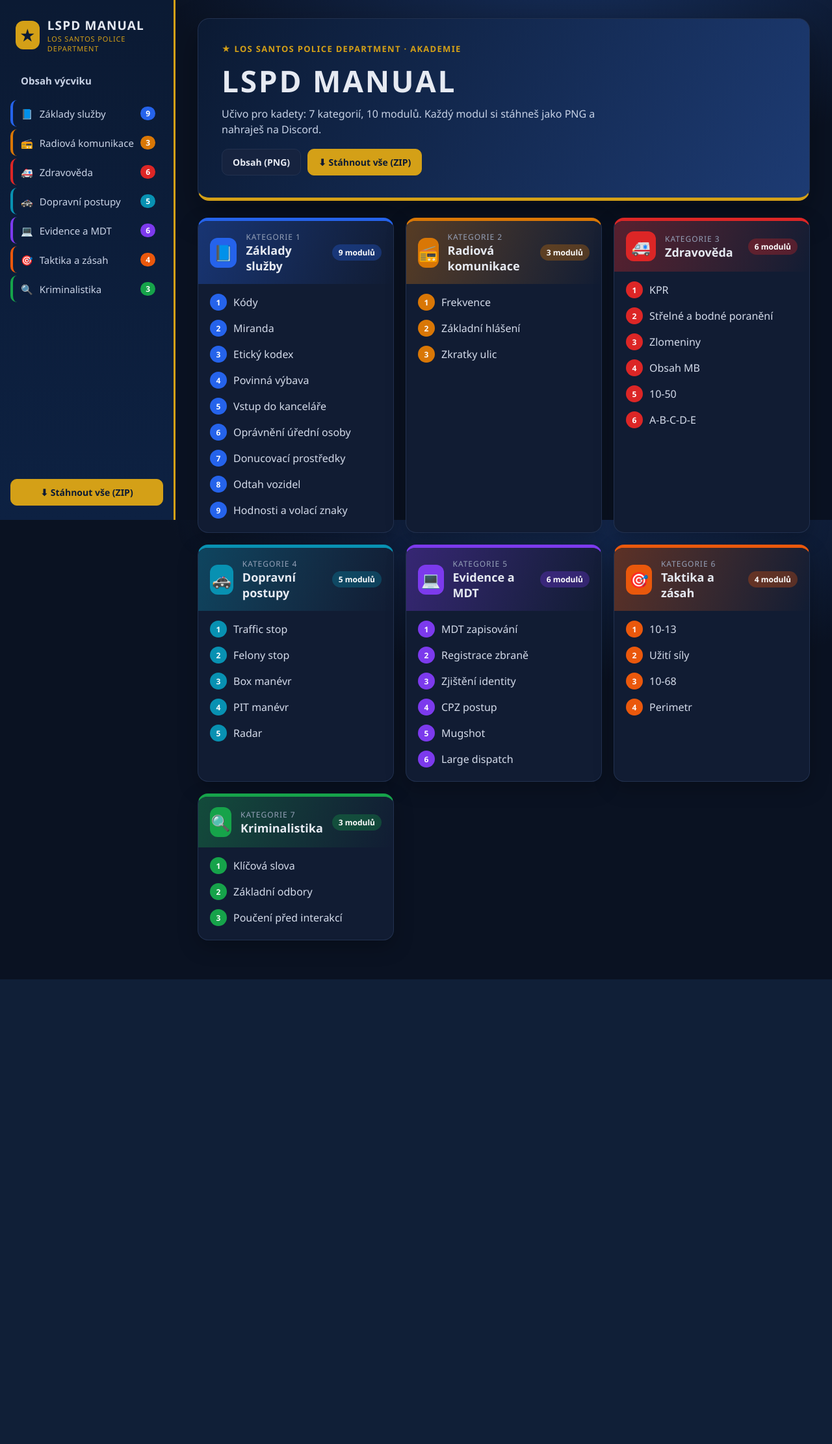
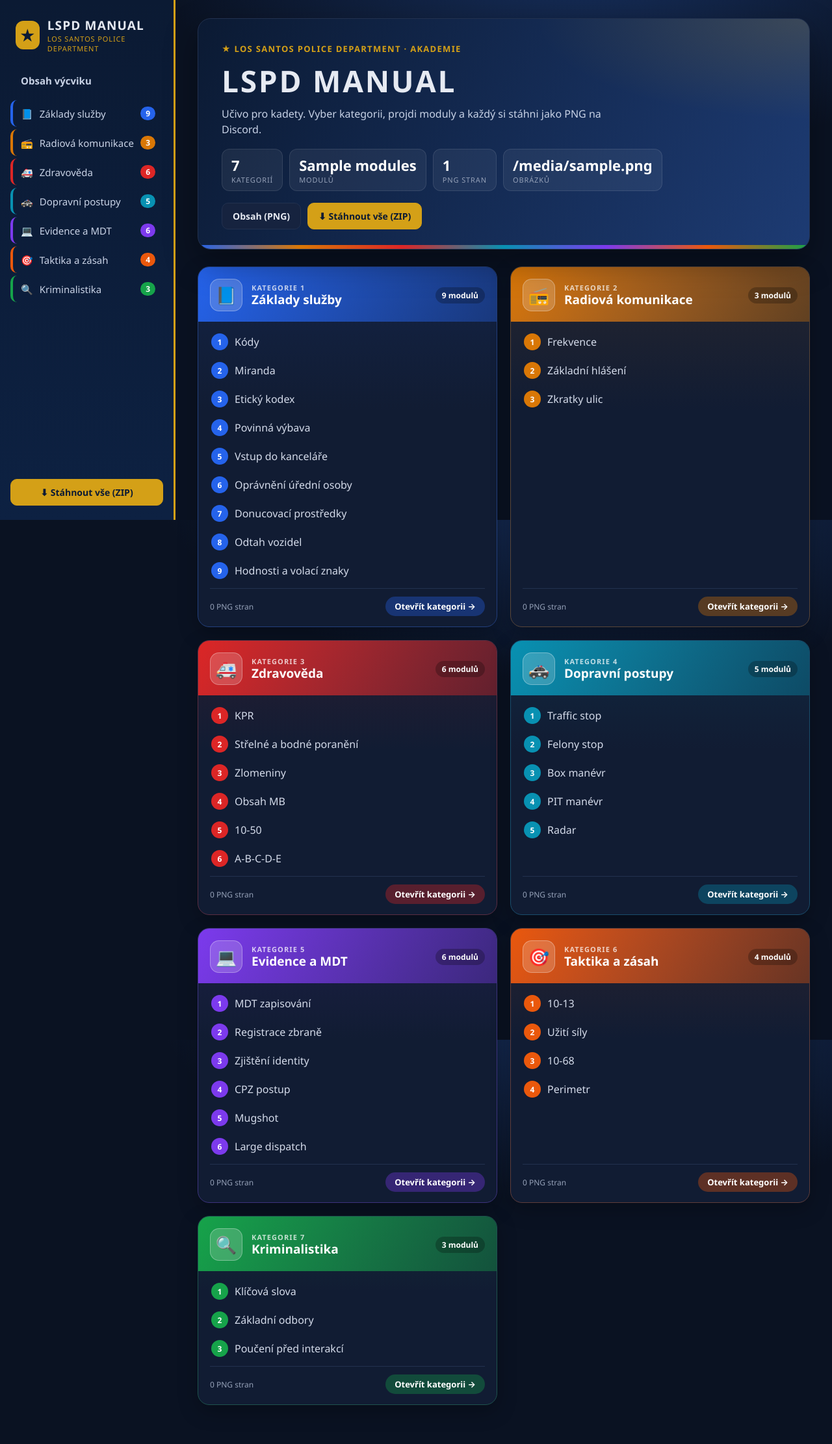
Before and after one commit to wraxczsk1/My-project, a Flask app: template templates/index.html in a window 1280 px wide. Shown: the whole page at 65% size. Before the commit the page ends 1507 px from the top, so only its background shows below. Run offline with Flask 3, Linux system fonts and the light colour scheme; the template is opened without the code that fills it: most values are stand-ins (such as "Sample title", 1, 10 or a date in 2020).

Commit message:
Redesign home page: hero stats and category stripe, colored category headers, module tags, card footers
Co-Authored-By: Devin AI <158243242+devin-ai-integration[bot]@users.noreply.github.com>

```diff
--- a/app.py
+++ b/app.py
@@ -75,8 +75,15 @@ def create_app():
 
     @app.route("/")
     def index():
-        total = sum(len(c["moduly"]) for c in MANUAL)
-        return render_template("index.html", total=total)
+        previews = [[module_preview(ci, mi, m) for mi, m in enumerate(c["moduly"])]
+                    for ci, c in enumerate(MANUAL)]
+        flat = [p for cat in previews for p in cat]
+        stats = {
+            "modules": len(flat),
+            "pages": sum(p["pages"] for p in flat),
+            "images": sum(p["images"] for p in flat),
+        }
+        return render_template("index.html", previews=previews, stats=stats)
 
     @app.route("/k/<cat>")
     def category(cat):
--- a/static/style.css
+++ b/static/style.css
@@ -72,40 +72,76 @@ main { flex: 1; min-width: 0; padding: 28px 34px 60px; max-width: 1400px; }
 .btn.full { width: 100%; }
 
 .hero {
+  position: relative; overflow: hidden;
   display: flex; justify-content: space-between; align-items: flex-end; flex-wrap: wrap; gap: 18px;
-  padding: 34px 36px; border-radius: 18px; margin-bottom: 26px;
-  background: linear-gradient(120deg, #0b1a33 0%, #1d3b73 100%);
-  border: 1px solid var(--border); border-bottom: 5px solid var(--gold);
+  padding: 34px 36px 30px; border-radius: 20px; margin-bottom: 26px;
+  background:
+    radial-gradient(600px 220px at 100% 0%, rgba(212,160,23,.18), transparent 70%),
+    linear-gradient(120deg, #0b1a33 0%, #1d3b73 100%);
+  border: 1px solid var(--border);
   box-shadow: 0 20px 50px rgba(0,0,0,.35);
+}
+.hero::after {
+  content: ""; position: absolute; left: 0; right: 0; bottom: 0; height: 6px;
+  background: linear-gradient(90deg, var(--stripe));
 }
 .kicker { color: var(--gold); font-weight: 700; font-size: 13px; letter-spacing: .1em; text-transform: uppercase; }
 .hero h1 { margin: 8px 0; font-size: 46px; letter-spacing: .06em; }
 .hero p { margin: 0; color: #c7d2e6; max-width: 620px; line-height: 1.5; }
+.hero-stats { display: flex; flex-wrap: wrap; gap: 10px; margin-top: 18px; }
+.hero-stats span {
+  display: flex; flex-direction: column; min-width: 92px; padding: 9px 14px; border-radius: 12px;
+  background: rgba(255,255,255,.06); border: 1px solid rgba(255,255,255,.1);
+}
+.hero-stats b { font-size: 22px; color: #fff; }
+.hero-stats small { font-size: 11px; color: var(--muted); text-transform: uppercase; letter-spacing: .08em; }
 .hero-actions { display: flex; gap: 10px; flex-wrap: wrap; }
 
-.cat-grid { display: grid; grid-template-columns: repeat(auto-fill, minmax(300px, 1fr)); gap: 18px; }
+.cat-grid { display: grid; grid-template-columns: repeat(auto-fill, minmax(310px, 1fr)); gap: 20px; }
 .cat-card {
-  background: var(--panel); border: 1px solid var(--border); border-radius: 16px; overflow: hidden;
-  border-top: 5px solid var(--cat); box-shadow: 0 10px 30px rgba(0,0,0,.25);
+  display: flex; flex-direction: column; overflow: hidden; border-radius: 18px;
+  background: linear-gradient(180deg, color-mix(in srgb, var(--cat) 10%, var(--panel)) 0%, var(--panel) 40%);
+  border: 1px solid color-mix(in srgb, var(--cat) 30%, var(--border));
+  box-shadow: 0 10px 30px rgba(0,0,0,.25); transition: transform .14s, box-shadow .14s;
 }
+.cat-card:hover { transform: translateY(-2px); box-shadow: 0 16px 38px color-mix(in srgb, var(--cat) 22%, rgba(0,0,0,.45)); }
 .cat-card-head {
-  display: flex; align-items: center; gap: 14px; padding: 16px 18px;
-  background: linear-gradient(110deg, color-mix(in srgb, var(--cat) 35%, var(--panel)), var(--panel));
+  display: flex; align-items: center; gap: 14px; padding: 18px 18px 16px;
+  background: linear-gradient(120deg, var(--cat) 0%, color-mix(in srgb, var(--cat) 40%, var(--panel)) 100%);
 }
-.cat-card-head:hover { filter: brightness(1.15); }
 .cat-icon {
-  width: 46px; height: 46px; border-radius: 12px; display: grid; place-items: center; font-size: 24px;
-  background: var(--cat);
+  width: 50px; height: 50px; border-radius: 14px; display: grid; place-items: center; font-size: 26px; flex-shrink: 0;
+  background: rgba(255,255,255,.18); border: 1px solid rgba(255,255,255,.3);
 }
-.cat-card-head small { display: block; color: var(--muted); font-size: 12px; text-transform: uppercase; letter-spacing: .08em; }
-.cat-card-head b { font-size: 18px; }
+.cat-card-head small { display: block; color: rgba(255,255,255,.75); font-size: 11px; font-weight: 700; text-transform: uppercase; letter-spacing: .1em; }
+.cat-card-head b { font-size: 19px; color: #fff; line-height: 1.2; }
 .pill {
   margin-left: auto; font-size: 12px; font-weight: 700; padding: 4px 10px; border-radius: 99px;
-  background: color-mix(in srgb, var(--cat) 30%, transparent); color: #fff; white-space: nowrap;
+  background: rgba(0,0,0,.25); color: #fff; white-space: nowrap;
 }
-.mod-list { list-style: none; margin: 0; padding: 8px 10px 14px; }
-.mod-list a { display: flex; align-items: center; gap: 10px; padding: 7px 8px; border-radius: 8px; color: #d4dbea; }
-.mod-list a:hover { background: rgba(255,255,255,.05); color: #fff; }
+.mod-list { list-style: none; margin: 0; padding: 10px 10px 6px; flex: 1; }
+.mod-list a {
+  display: flex; align-items: center; gap: 10px; padding: 8px 10px; border-radius: 10px; color: #d4dbea;
+  transition: background .12s, color .12s;
+}
+.mod-list li + li a { margin-top: 2px; }
+.mod-list a:hover { background: color-mix(in srgb, var(--cat) 18%, transparent); color: #fff; }
+.mod-list .name { flex: 1; min-width: 0; }
+.mod-list .tag {
+  font-size: 11px; font-weight: 700; color: #cfd6e4; padding: 2px 7px; border-radius: 6px;
+  background: rgba(255,255,255,.06); white-space: nowrap;
+}
+.mod-list .tag.multi { background: color-mix(in srgb, var(--cat) 30%, transparent); color: #fff; }
+.cat-card-foot {
+  display: flex; justify-content: space-between; align-items: center; gap: 8px;
+  margin: 0 18px; padding: 12px 0 16px; border-top: 1px solid var(--border);
+}
+.cat-card-foot .meta { font-size: 12px; color: var(--muted); }
+.cat-card-foot .more {
+  font-weight: 700; font-size: 13px; padding: 6px 14px; border-radius: 99px; color: #fff;
+  background: color-mix(in srgb, var(--cat) 35%, transparent); transition: background .14s;
+}
+.cat-card-foot .more:hover { background: var(--cat); }
 .num {
   min-width: 26px; height: 26px; border-radius: 50%; display: inline-grid; place-items: center;
   font-size: 12px; font-weight: 800; color: #fff; background: var(--cat);
--- a/templates/index.html
+++ b/templates/index.html
@@ -1,10 +1,16 @@
 {% extends "base.html" %}
 {% block content %}
-<section class="hero">
+<section class="hero" style="--stripe: {% for c in categories %}{{ c.barva }}{% if not loop.last %}, {% endif %}{% endfor %}">
   <div>
     <span class="kicker">★ Los Santos Police Department · Akademie</span>
     <h1>LSPD MANUAL</h1>
-    <p>Učivo pro kadety: {{ categories|length }} kategorií, {{ total }} modulů. Každý modul si stáhneš jako PNG a nahraješ na Discord.</p>
+    <p>Učivo pro kadety. Vyber kategorii, projdi moduly a každý si stáhni jako PNG na Discord.</p>
+    <div class="hero-stats">
+      <span><b>{{ categories|length }}</b><small>kategorií</small></span>
+      <span><b>{{ stats.modules }}</b><small>modulů</small></span>
+      <span><b>{{ stats.pages }}</b><small>PNG stran</small></span>
+      <span><b>{{ stats.images }}</b><small>obrázků</small></span>
+    </div>
   </div>
   <div class="hero-actions">
     <a class="btn" href="{{ url_for('overview_image') }}" target="_blank">Obsah (PNG)</a>
@@ -13,7 +19,7 @@
 </section>
 
 <div class="cat-grid">
-  {% for c in categories %}
+  {% for c in categories %}{% set ci = loop.index0 %}
   <article class="cat-card" style="--cat: {{ c.barva }}">
     <a class="cat-card-head" href="{{ url_for('category', cat=c.slug) }}">
       <span class="cat-icon">{{ c.ikona }}</span>
@@ -21,10 +27,20 @@
       <span class="pill">{{ c.moduly|length }} modulů</span>
     </a>
     <ol class="mod-list">
-      {% for m in c.moduly %}
-      <li><a href="{{ url_for('module', cat=c.slug, mod=m.slug) }}"><span class="num">{{ loop.index }}</span>{{ m.nazev }}</a></li>
+      {% for m in c.moduly %}{% set p = previews[ci][loop.index0] %}
+      <li><a href="{{ url_for('module', cat=c.slug, mod=m.slug) }}">
+        <span class="num">{{ loop.index }}</span>
+        <span class="name">{{ m.nazev }}</span>
+        {% if p.video %}<span class="tag">▶</span>{% endif %}
+        {% if p.images %}<span class="tag">{{ p.images }} obr.</span>{% endif %}
+        {% if p.pages > 1 %}<span class="tag multi">{{ p.pages }} PNG</span>{% endif %}
+      </a></li>
       {% endfor %}
     </ol>
+    <div class="cat-card-foot">
+      <span class="meta">{{ previews[ci]|sum(attribute='pages') }} PNG stran</span>
+      <a class="more" href="{{ url_for('category', cat=c.slug) }}">Otevřít kategorii →</a>
+    </div>
   </article>
   {% endfor %}
 </div>
```
